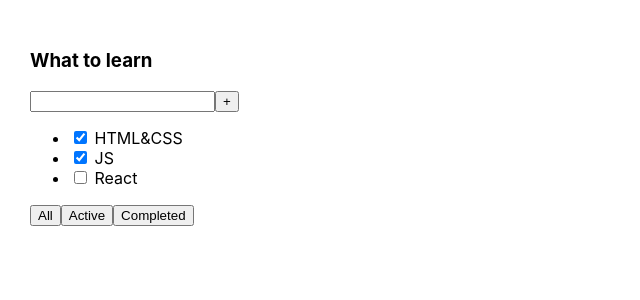
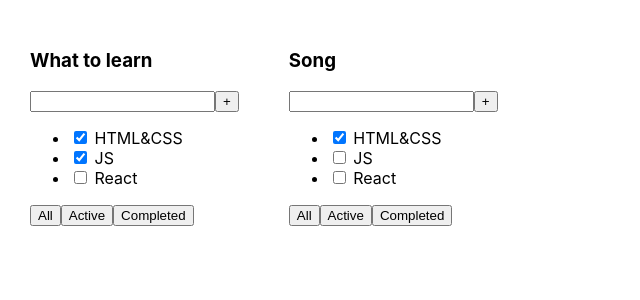
Before and after one commit to ALbirdEX/1-todolist, a React (Create React App) app: page / in a window 1280 px wide. Shown: the top 300 px of the page, without its empty margins (0-640 px from the left). Built offline with nearby package versions, Linux system fonts and the light colour scheme.

Commit message:
Add array task1, task2.

```diff
--- a/src/App.tsx
+++ b/src/App.tsx
@@ -3,9 +3,20 @@ import './App.css';
 import {Todolist} from "./Todolist";
 
 function App() {
+    const task1 = [
+        {id: 1, title: "HTML & SCC", isDone: true},
+        {id: 2, title: "JS", isDone: true},
+        {id: 3, title: "ReactJS", isDone: false},
+    ]
+    const task2 = [
+        {id: 1, title: "Hello world", isDone: true},
+        {id: 2, title: "I am Happy", isDone: false},
+        {id: 3, title: "Yo", isDone: false},
+    ]
     return (
         <div className="App">
-            <Todolist/>
+            <Todolist title="What to learn" tasks={task1}/>
+            <Todolist title="Song" tasks={task2}/>
         </div>
     );
 }
--- a/src/Todolist.tsx
+++ b/src/Todolist.tsx
@@ -1,17 +1,28 @@
 import React from "react";
 
-export function Todolist() {
+type TasksType = {
+    id: number,
+    title: string,
+    isDone: boolean
+}
+
+type PropsType = {
+    title: string,
+    tasks: Array<TasksType>  // TasksType[]
+}
+
+export function Todolist(props: PropsType) {
     return (
         <div>
-            <h3>What to learn</h3>
+            <h3>{props.title}</h3>
             <div>
                 <input/>
                 <button>+</button>
             </div>
             <ul>
-                <li><input type="checkbox" checked={true}/> <span>HTML&CSS</span></li>
-                <li><input type="checkbox" checked={true}/> <span>JS</span></li>
-                <li><input type="checkbox" checked={false}/> <span>React</span></li>
+                <li><input type="checkbox" checked={props.tasks[0].isDone}/> <span>HTML&CSS</span></li>
+                <li><input type="checkbox" checked={props.tasks[1].isDone}/> <span>JS</span></li>
+                <li><input type="checkbox" checked={props.tasks[2].isDone}/> <span>React</span></li>
             </ul>
             <div>
                 <button>All</button>
```
